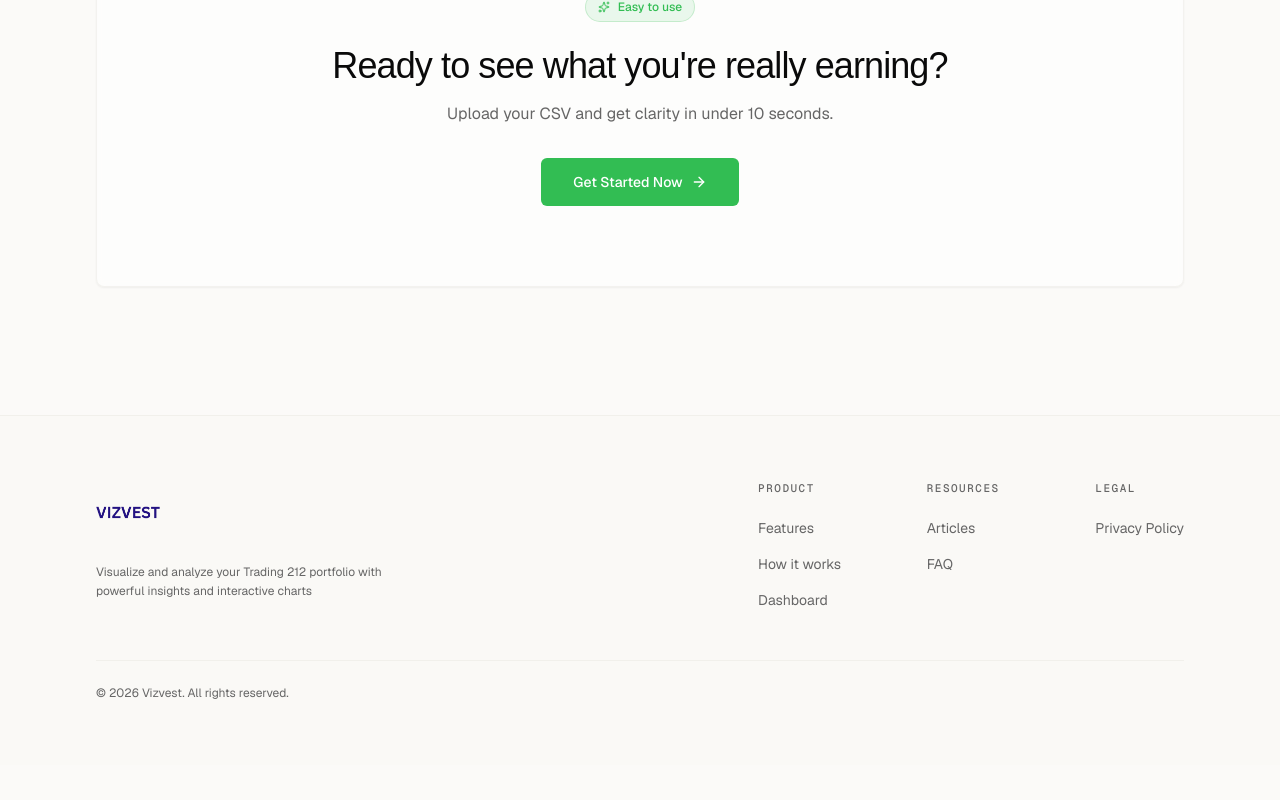
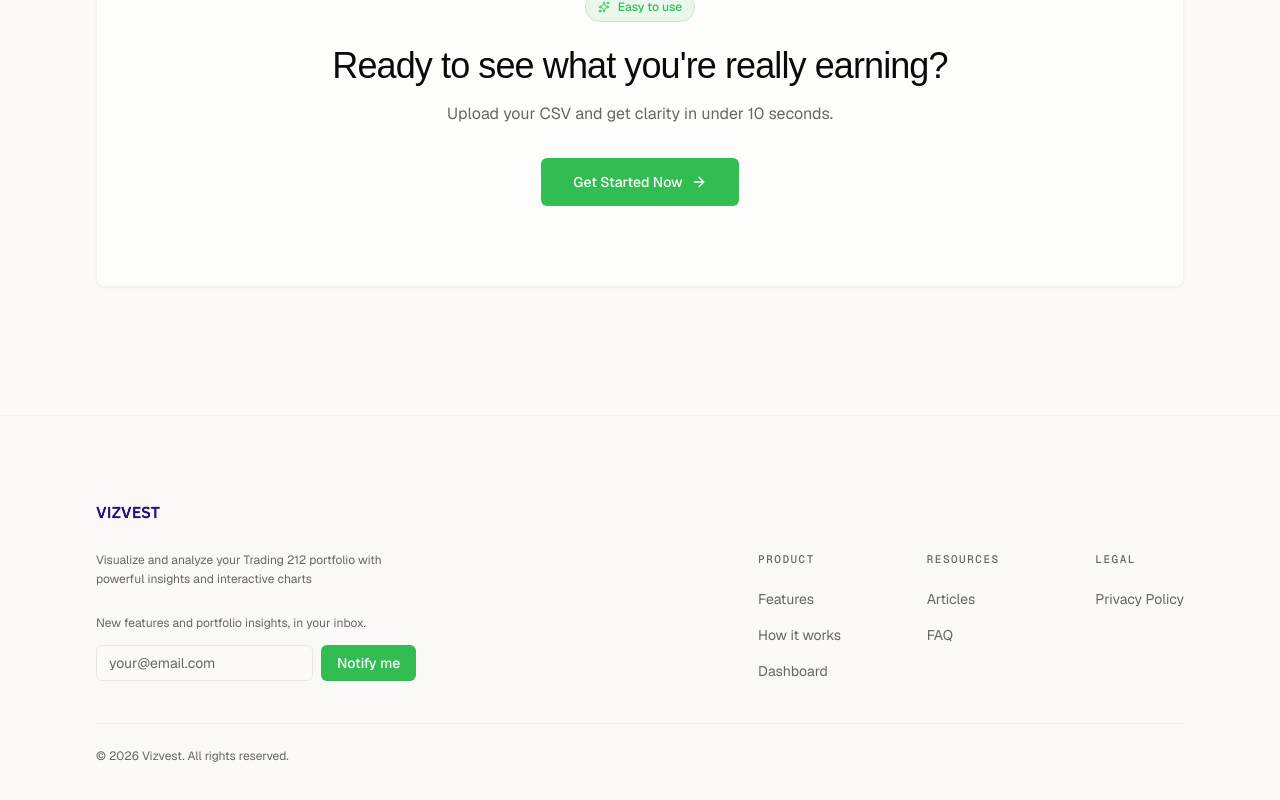
Before and after one commit to dhruvtrip/vizvest-app, a Next.js app: page / in a window 1280 px wide. Shown: the part 4330-5130 px from the top of the page. Before the commit the page ends 5095 px from the top, so only its background shows below. Built offline with nearby package versions, Linux system fonts and the light colour scheme; no server answers; a web font is replaced by a local one.

Commit message:
feat(footer): add email signup functionality and improve footer layout

```diff
--- a/app/dashboard/page.tsx
+++ b/app/dashboard/page.tsx
@@ -18,6 +18,7 @@ import { Alert, AlertDescription, AlertTitle } from '@/components/ui/alert'
 import { useDashboardStore } from '@/stores/useDashboardStore'
 import { getPartialDataExplanation } from '@/lib/partial-data-detector'
 import { EmailSignupDialog } from '@/components/features/email-signup-dialog'
+import { Footer } from '@/components/landing/footer'
 
 export default function DashboardPage () {
   const {
@@ -87,7 +88,8 @@ export default function DashboardPage () {
   }, [uploadAnother])
 
   return (
-    <div className="flex min-h-[calc(100vh-4rem)] relative">
+    <div className="flex flex-col min-h-[calc(100vh-4rem)]">
+    <div className="flex flex-1 relative">
 
       {hasData && <DashboardSidebar />}
 
@@ -308,6 +310,9 @@ export default function DashboardPage () {
           </ErrorBoundary>
         )}
       </main>
+
+    </div>
+      {showWelcome && <Footer />}
     </div>
   )
 }
--- a/components/landing/footer.tsx
+++ b/components/landing/footer.tsx
@@ -1,7 +1,12 @@
 'use client'
 
+import { useState } from 'react'
 import Link from 'next/link'
 import Image from 'next/image'
+import { CheckCircle2 } from 'lucide-react'
+import posthog from 'posthog-js'
+import { Button } from '@/components/ui/button'
+import { Input } from '@/components/ui/input'
 
 const footerLinks = {
   product: [
@@ -18,16 +23,79 @@ const footerLinks = {
   ],
 }
 
+type Status = 'idle' | 'loading' | 'success' | 'error'
+
+function FooterSignup() {
+  const [email, setEmail] = useState('')
+  const [status, setStatus] = useState<Status>('idle')
+
+  const handleSubmit = async (e: React.FormEvent) => {
+    e.preventDefault()
+    setStatus('loading')
+    posthog.capture('footer_signup_submitted')
+    const res = await fetch('/api/subscribe', {
+      method: 'POST',
+      headers: { 'Content-Type': 'application/json' },
+      body: JSON.stringify({ email }),
+    })
+    if (res.ok) {
+      setStatus('success')
+      posthog.capture('footer_signup_success')
+    } else {
+      setStatus('error')
+      posthog.capture('footer_signup_error')
+    }
+  }
+
+  return (
+    <div className="flex flex-col gap-3">
+      <div className="flex items-baseline gap-2">
+        <p className="text-xs text-muted-foreground leading-relaxed">
+          New features and portfolio insights, in your inbox.
+        </p>
+      </div>
+
+      {status === 'success' ? (
+        <div className="flex items-center gap-2 text-sm font-medium text-foreground">
+          <CheckCircle2 className="h-4 w-4 shrink-0 text-[hsl(var(--brand))]" />
+          You&apos;re on the list.
+        </div>
+      ) : (
+        <div className="flex flex-col gap-2">
+          <form onSubmit={handleSubmit} className="flex gap-2">
+            <Input
+              type="email"
+              placeholder="your@email.com"
+              value={email}
+              onChange={(e) => setEmail(e.target.value)}
+              required
+              disabled={status === 'loading'}
+              className="h-9 w-56 text-sm"
+            />
+            <Button
+              type="submit"
+              disabled={status === 'loading'}
+              className="h-9 px-4 text-sm bg-[hsl(var(--brand))] text-white hover:bg-[hsl(var(--brand))]/90 cursor-pointer shrink-0"
+            >
+              {status === 'loading' ? 'Subscribing…' : 'Notify me'}
+            </Button>
+          </form>
+          {status === 'error' && (
+            <p className="text-xs text-destructive">Something went wrong. Please try again.</p>
+          )}
+        </div>
+      )}
+    </div>
+  )
+}
+
 export function Footer() {
   const currentYear = new Date().getFullYear()
 
   return (
     <footer className="border-t border-border/50 bg-muted/30 dark:bg-background" role="contentinfo">
       <div className="container mx-auto px-6 sm:px-8 lg:px-16 xl:px-24 max-w-7xl py-12 lg:py-16">
-        {/* Link columns */}
-        <div className="flex flex-col md:flex-row md:items-start md:justify-between gap-10 lg:gap-16">
-          {/* Brand */}
-          <div className="md:max-w-xs">
+        {/* Logo */}
         <Link
           href="/"
           className="inline-flex items-center focus:outline-none focus:ring-2 focus:ring-primary focus:ring-offset-2 rounded-md"
@@ -48,14 +116,17 @@ export function Footer() {
             className="hidden h-16 w-auto dark:block"
           />
         </Link>
-            <p className="mt-3 text-xs text-muted-foreground max-w-xs leading-relaxed">
+
+        {/* Tagline + nav columns — aligned at top */}
+        <div className="flex flex-col md:flex-row md:items-start md:justify-between gap-10 lg:gap-16">
+          <div className="md:max-w-xs flex flex-col gap-6">
+            <p className="text-xs text-muted-foreground leading-relaxed">
               Visualize and analyze your Trading 212 portfolio with powerful insights and interactive charts
             </p>
+            <FooterSignup />
           </div>
 
-          {/* Right cluster: nav columns */}
-          <div className="grid grid-cols-2 sm:grid-cols-3 gap-10 lg:gap-20">
-          {/* Product */}
+          <div className="grid grid-cols-2 sm:grid-cols-3 gap-10 lg:gap-20 shrink-0">
             <nav aria-label="Product links">
               <h3 className="text-[11px] font-mono font-medium uppercase tracking-[1.5px] text-muted-foreground mb-5">
                 Product
@@ -74,7 +145,6 @@ export function Footer() {
               </ul>
             </nav>
 
-          {/* Resources */}
             <nav aria-label="Resources links">
               <h3 className="text-[11px] font-mono font-medium uppercase tracking-[1.5px] text-muted-foreground mb-5">
                 Resources
@@ -93,7 +163,6 @@ export function Footer() {
               </ul>
             </nav>
 
-          {/* Legal */}
             <nav aria-label="Legal links">
               <h3 className="text-[11px] font-mono font-medium uppercase tracking-[1.5px] text-muted-foreground mb-5">
                 Legal
@@ -114,8 +183,8 @@ export function Footer() {
           </div>
         </div>
 
-        {/* Divider + copyright */}
-        <div className="mt-12 pt-6 border-t border-border/50">
+        {/* Copyright */}
+        <div className="mt-10 pt-6 border-t border-border/50">
           <p className="text-xs text-muted-foreground">
             &copy; {currentYear} Vizvest. All rights reserved.
           </p>
```
Lines whose indentation alone changed are shown as unchanged.
